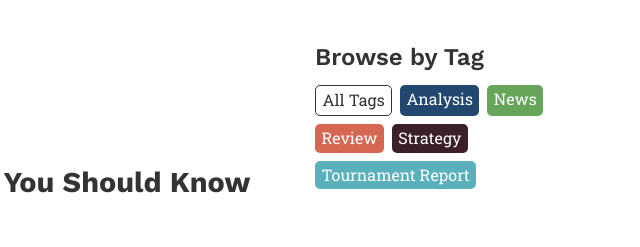
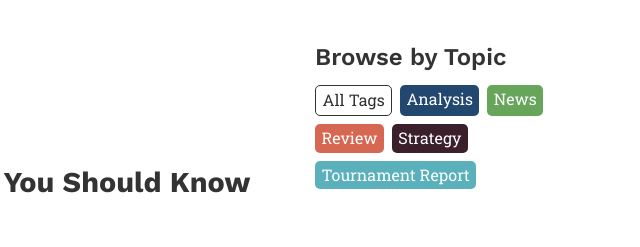
Before and after one commit to dlousa92/kfblog, a Gatsby site: page / in a window 1280 px wide. Shown: the part 415-662 px from the top of the page, 613-1253 px from the left. Built offline with nearby package versions, Linux system fonts and the light colour scheme; Gatsby itself is replaced by a stand-in of ours.

Commit message:
change name from tags to topic

```diff
--- a/src/components/Sidebar/Sidebar.js
+++ b/src/components/Sidebar/Sidebar.js
@@ -32,7 +32,7 @@ const Sidebar = () => {
   })
   return (
     <div className='sidebar-tag-wrapper'>
-      <h3 className='sidebar-tag-wrapper_header'>Browse by Tag</h3>
+      <h3 className='sidebar-tag-wrapper_header'>Browse by Topic</h3>
 
       <ul className='sidebar-tag-wrapper_tags'>
         <Link className='sidebar-tag tag tag_AllTags' to='/'>All Tags</Link>
```
